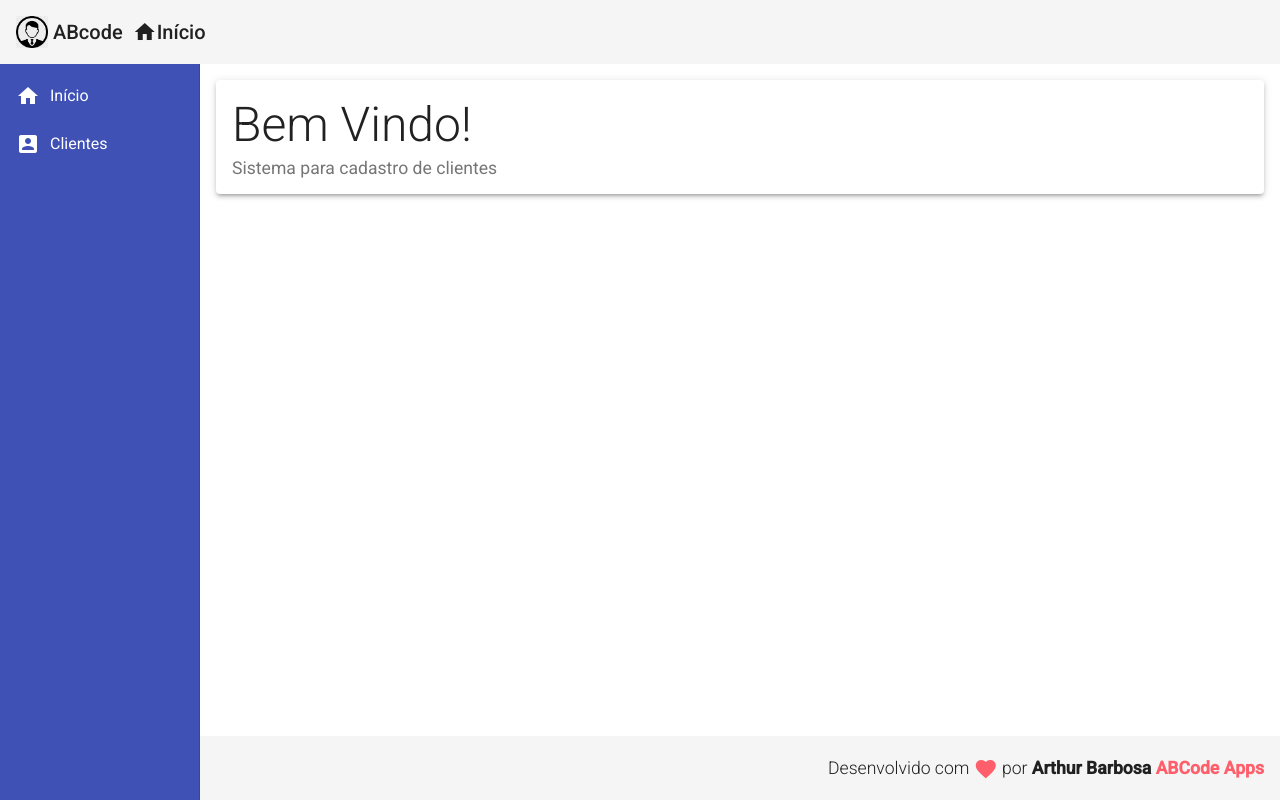
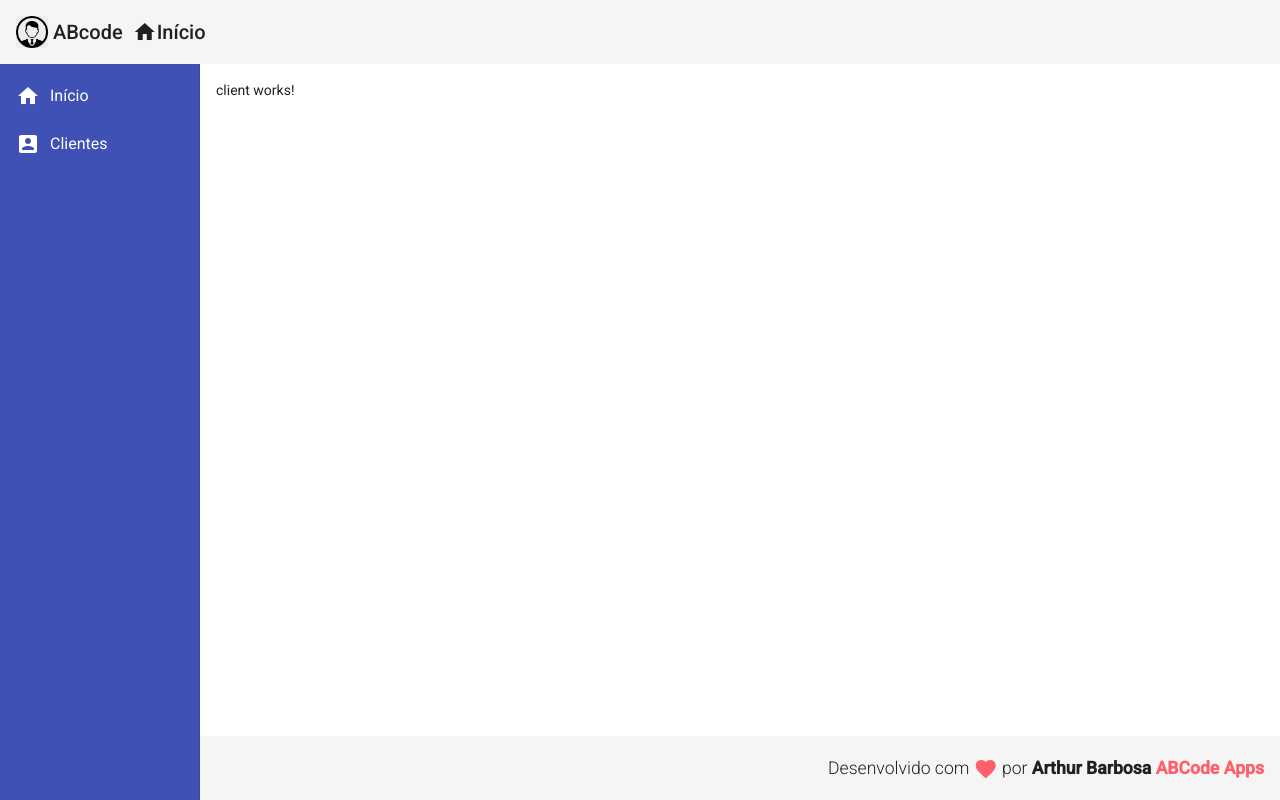
Before and after one commit to arthurBarbosa/register-client, an Angular app in the folder register-client-angular-ui/register-client-angular-ui/: page /clients in a window 1280 px wide. Before the commit this address led to /. Built offline with nearby package versions, Linux system fonts and the light colour scheme.

Commit message:
Created component client

```diff
--- a/register-client-angular-ui/register-client-angular-ui/src/app/app-routing.module.ts
+++ b/register-client-angular-ui/register-client-angular-ui/src/app/app-routing.module.ts
@@ -1,7 +1,12 @@
 import { NgModule } from '@angular/core';
 import { Routes, RouterModule } from '@angular/router';
+import { ClientComponent } from './views/client/client.component';
+import { HomeComponent } from './views/home/home.component';
 
-const routes: Routes = [];
+const routes: Routes = [
+  { path: '', component: HomeComponent },
+  { path: 'clients', component: ClientComponent }
+];
 
 @NgModule({
   imports: [RouterModule.forRoot(routes)],
--- a/register-client-angular-ui/register-client-angular-ui/src/app/app.module.ts
+++ b/register-client-angular-ui/register-client-angular-ui/src/app/app.module.ts
@@ -12,6 +12,7 @@ import { MatCardModule } from '@angular/material/card';
 import { FooterComponent } from './components/template/footer/footer.component';
 import { NavComponent } from './components/template/nav/nav.component';
 import { HomeComponent } from './views/home/home.component';
+import { ClientComponent } from './views/client/client.component';
 
 @NgModule({
   declarations: [
@@ -19,7 +20,8 @@ import { HomeComponent } from './views/home/home.component';
     HeaderComponent,
     FooterComponent,
     NavComponent,
-    HomeComponent
+    HomeComponent,
+    ClientComponent
   ],
   imports: [
     BrowserModule,
--- a/register-client-angular-ui/register-client-angular-ui/src/app/components/template/nav/nav.component.html
+++ b/register-client-angular-ui/register-client-angular-ui/src/app/components/template/nav/nav.component.html
@@ -1,13 +1,13 @@
 <mat-sidenav-container class="container">
     <mat-sidenav class="sidenav" mode="side" opened fixedInViewport="true" fixedTopGap="64">
         <mat-nav-list class="nav-list">
-            <a mat-list-item>
+            <a mat-list-item routerLink="/">
                 <i class="material-icons">
                     home
                 </i>
                 Início
             </a>
-            <a mat-list-item>
+            <a mat-list-item routerLink="/clients">
                 <i class="material-icons">
                     account_box
                 </i>
@@ -17,6 +17,6 @@
     </mat-sidenav>
 
     <mat-sidenav-content class="content">
-        <app-home></app-home>
+        <router-outlet></router-outlet>
     </mat-sidenav-content>
 </mat-sidenav-container>
--- /dev/null
+++ b/register-client-angular-ui/register-client-angular-ui/src/app/views/client/client.component.html
@@ -0,0 +1 @@
+<p>client works!</p>
--- /dev/null
+++ b/register-client-angular-ui/register-client-angular-ui/src/app/views/client/client.component.ts
@@ -0,0 +1,15 @@
+import { Component, OnInit } from '@angular/core';
+
+@Component({
+  selector: 'app-client',
+  templateUrl: './client.component.html',
+  styleUrls: ['./client.component.css']
+})
+export class ClientComponent implements OnInit {
+
+  constructor() { }
+
+  ngOnInit(): void {
+  }
+
+}
```
Also changed, not shown: register-client-angular-ui/register-client-angular-ui/src/app/views/client/client.component.css (added).
